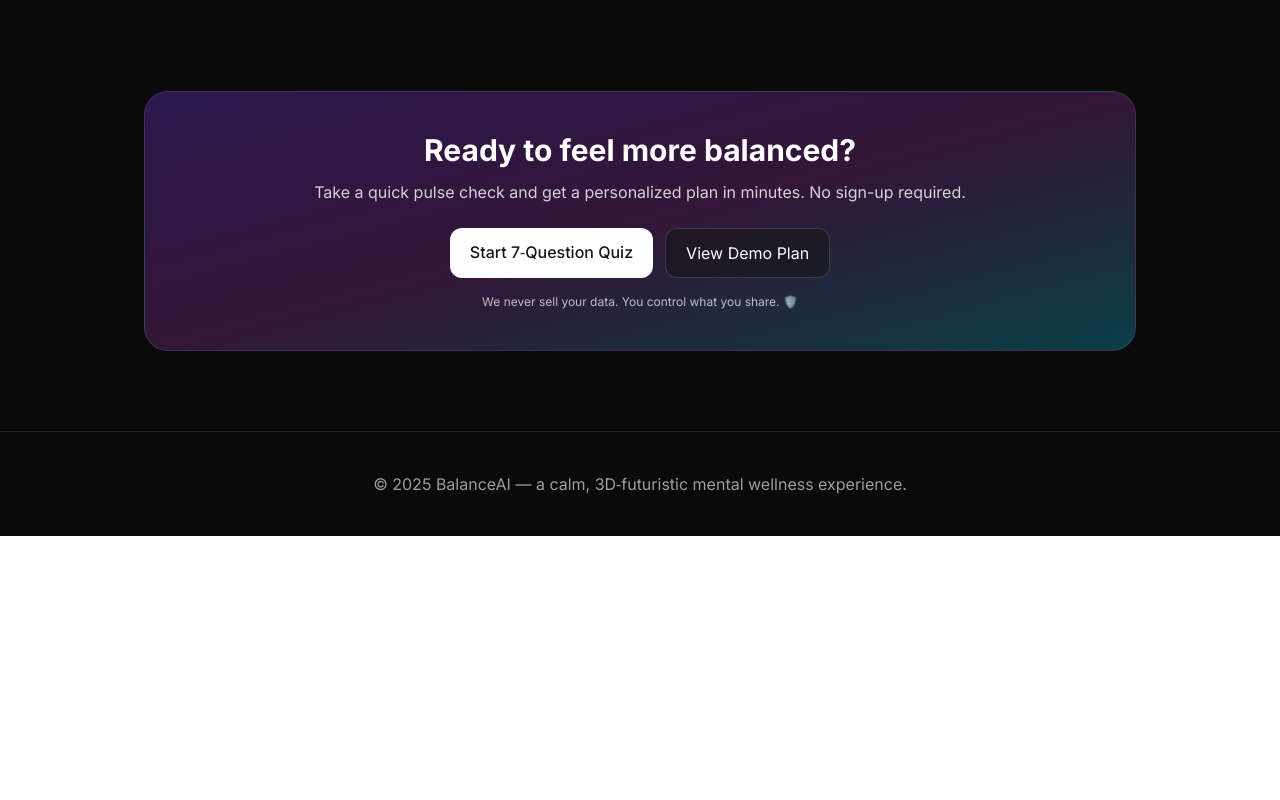
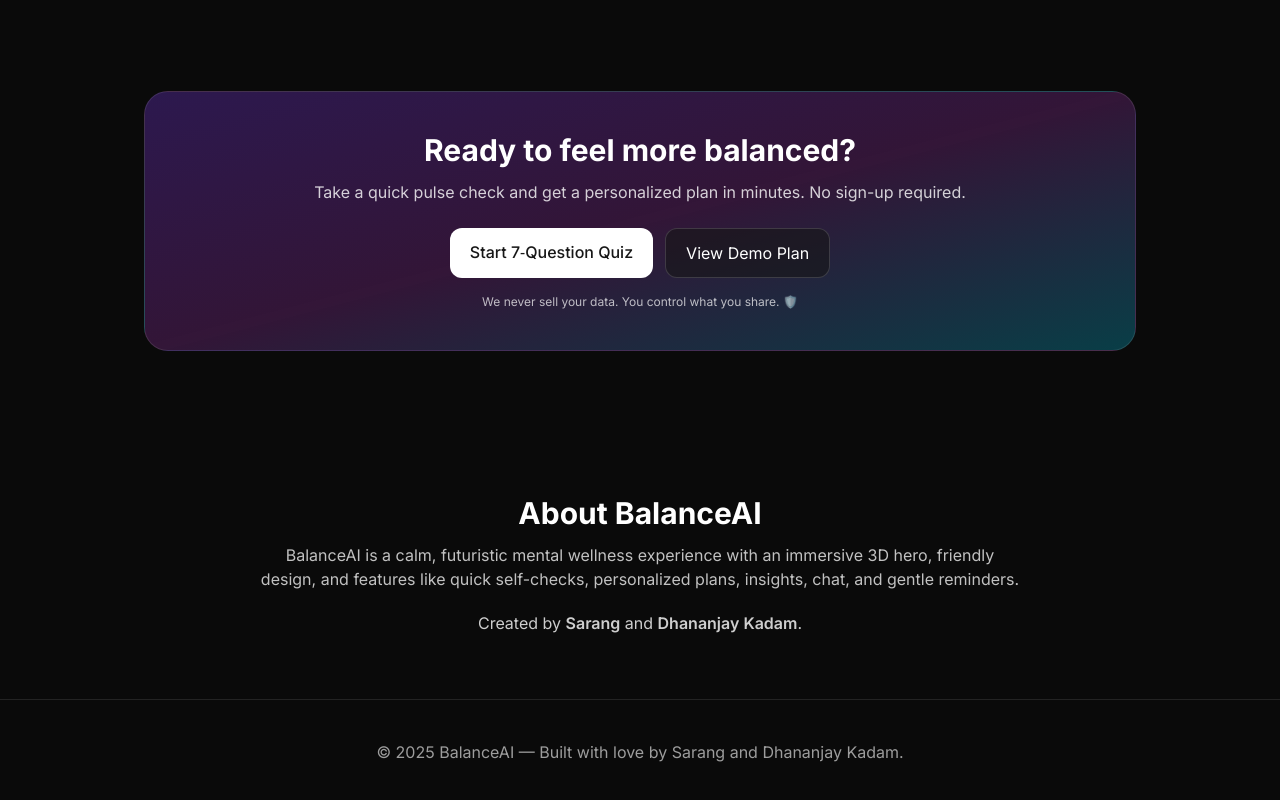
Before and after one commit to flamesdotblue/frontend-repo_b7m85bda_e5h1do, a React (Vite) app: page / in a window 1280 px wide. Shown: the part 1246-2046 px from the top of the page. Before the commit the page ends 1782 px from the top, so only its background shows below. Built offline with nearby package versions, Linux system fonts and the light colour scheme; a web font is replaced by a local one.

Commit message:
Update project prj_b7m85bda - 2025-10-27T13:31:15.888Z

```diff
--- a/src/App.jsx
+++ b/src/App.jsx
@@ -10,9 +10,23 @@
       <Hero3D />
       <FeaturesGrid />
       <CTASection />
+
+      {/* About + Credits */}
+      <section id="about" className="py-16 bg-neutral-950">
+        <div className="max-w-5xl mx-auto px-4 text-center">
+          <h3 className="text-2xl md:text-3xl font-bold">About BalanceAI</h3>
+          <p className="mt-3 text-white/75 max-w-3xl mx-auto">
+            BalanceAI is a calm, futuristic mental wellness experience with an immersive 3D hero, friendly design, and features like quick self-checks, personalized plans, insights, chat, and gentle reminders.
+          </p>
+          <p className="mt-5 text-white/80">
+            Created by <span className="font-semibold">Sarang</span> and <span className="font-semibold">Dhananjay Kadam</span>.
+          </p>
+        </div>
+      </section>
+
       <footer className="py-10 text-center text-white/60 border-t border-white/10">
         <div className="max-w-6xl mx-auto px-4">
-          <p>© {new Date().getFullYear()} BalanceAI — a calm, 3D‑futuristic mental wellness experience.</p>
+          <p>© {new Date().getFullYear()} BalanceAI — Built with love by Sarang and Dhananjay Kadam.</p>
         </div>
       </footer>
     </div>
```
Also changed, not shown: 1 other file (tests, documents, lock files or other folders).
